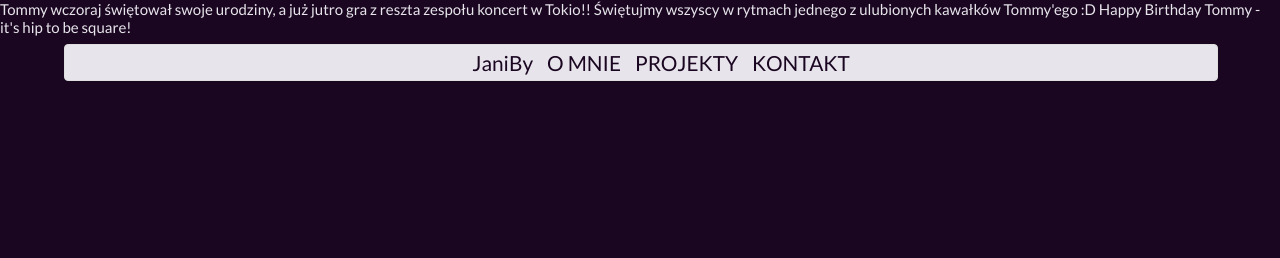
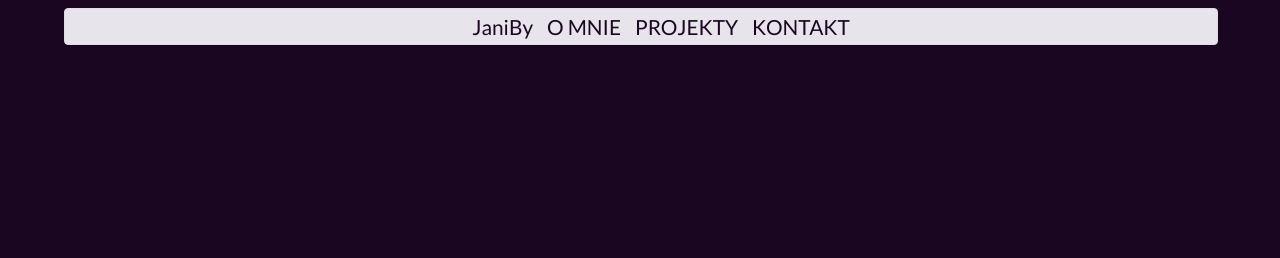
Before and after one commit to Aimekram/aimekram, a plain HTML site: page index.html in a window 1280 px wide. Shown: the top 258 px of the page. Drawn offline with Linux system fonts and the light colour scheme; a script that the page names is missing.

Commit message:
Update index.html

```diff
--- a/index.html
+++ b/index.html
@@ -11,10 +11,6 @@
     <link rel="icon" href="favicon.ico" type="image/x-icon">
     <link href="https://fonts.googleapis.com/css?family=Lato:400,700,900" rel="stylesheet">
     <link rel="stylesheet" type="text/css" href="JBcss.css">
-
-
-Tommy wczoraj świętował swoje urodziny, a już jutro gra z reszta zespołu koncert w Tokio!! Świętujmy wszyscy w rytmach jednego z ulubionych kawałków Tommy'ego :D
-Happy Birthday Tommy - it's hip to be square!
 
     <script type="text/javascript" src="JBjs.js"></script>
 
```
